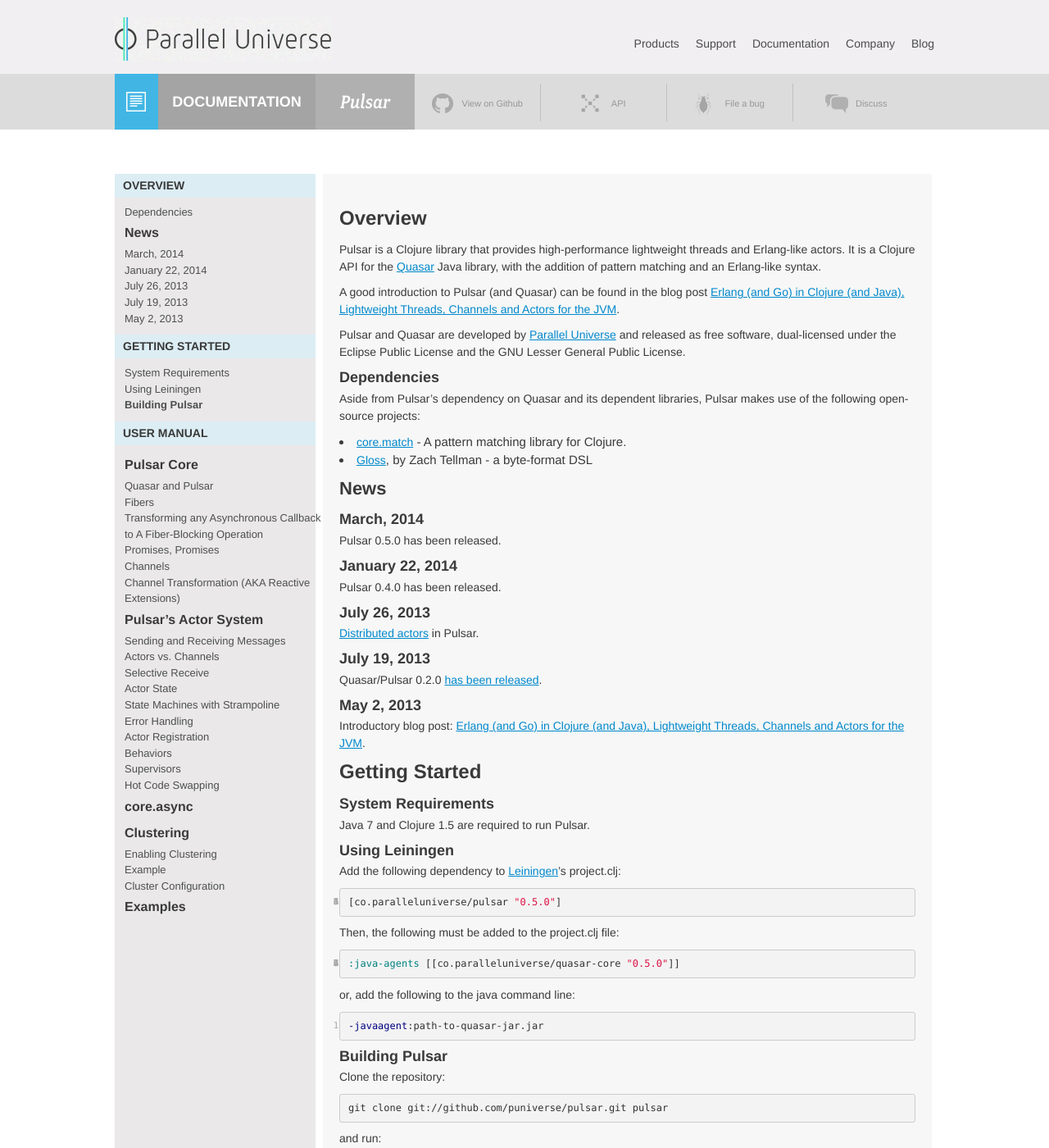
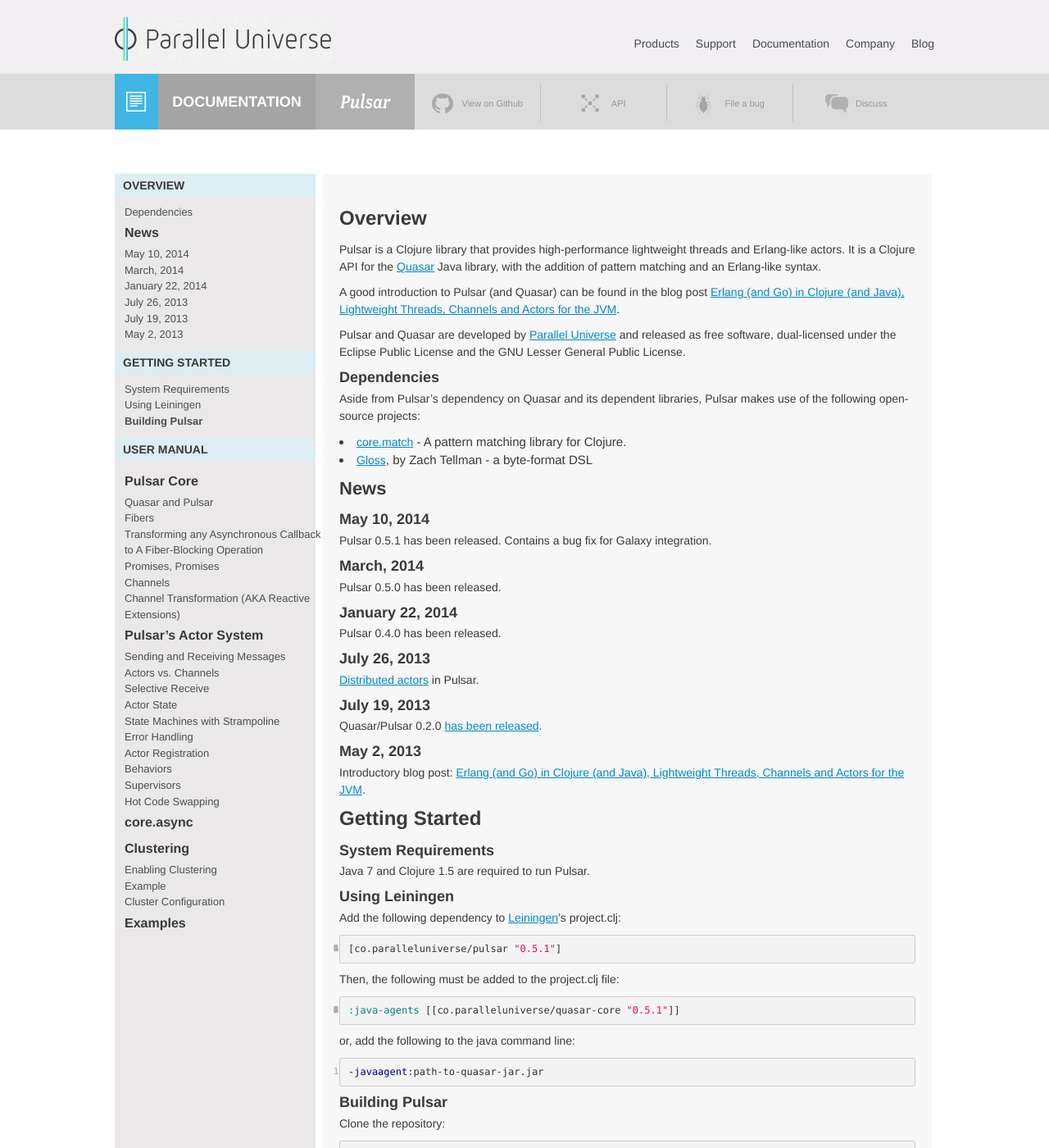
Before and after one commit to puniverse/pulsar, a Jekyll site: the page built from docs/index.md, in a window 1280 px wide and 1400 px high. Shown: the whole window at 82% size. Built offline with Jekyll 4.4.1, drawn with Linux system fonts in a browser that asks for light colours; nearby versions of some CDN libraries; Markdown is read by kramdown in place of the engine named in the settings.

Commit message:
fix docs

```diff
--- a/docs/_config.yml
+++ b/docs/_config.yml
@@ -9,7 +9,7 @@
 
 # Site globals used throughout docs.
 project: Pulsar
-version: 0.5.0
+version: 0.5.1
 github: puniverse/pulsar
 google_group: "https://groups.google.com/forum/#!forum/quasar-pulsar-user"
 ga_tracking_id: UA-25007319-2
--- a/docs/index.md
+++ b/docs/index.md
@@ -24,6 +24,10 @@
 * [Gloss](https://github.com/ztellman/gloss), by Zach Tellman - a byte-format DSL
 
 ## News
+
+### May 10, 2014
+
+Pulsar 0.5.1 has been released. Contains a bug fix for Galaxy integration.
 
 ### March, 2014
 
```
